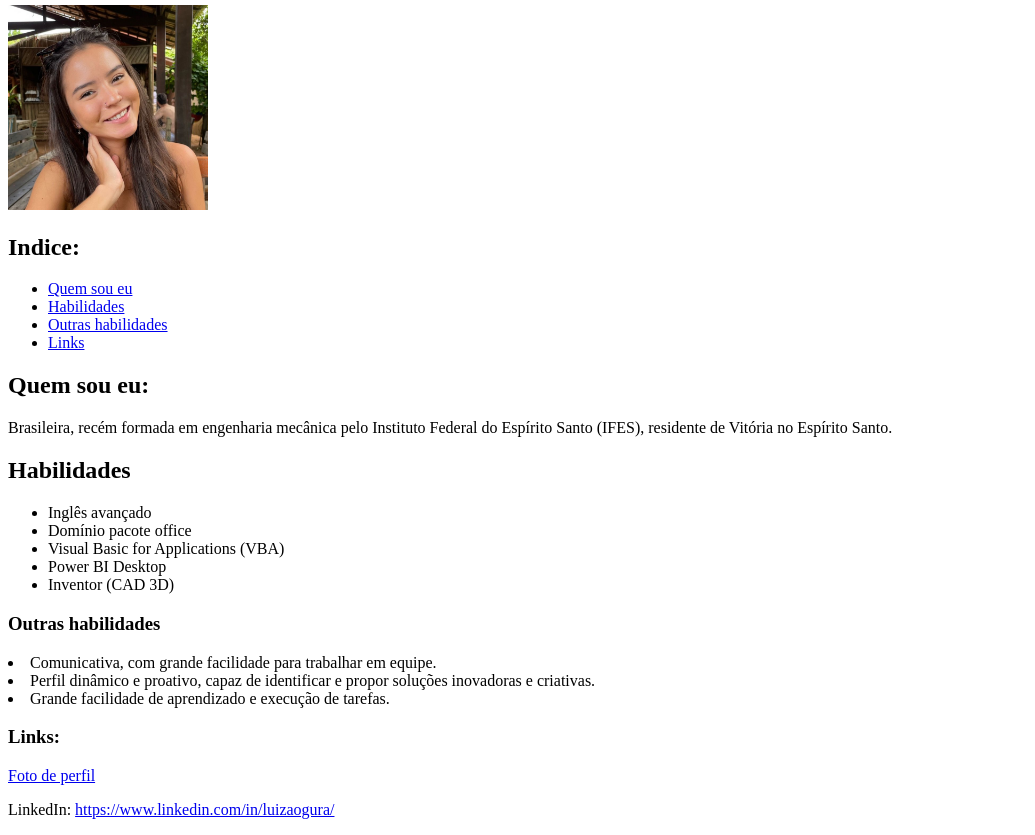
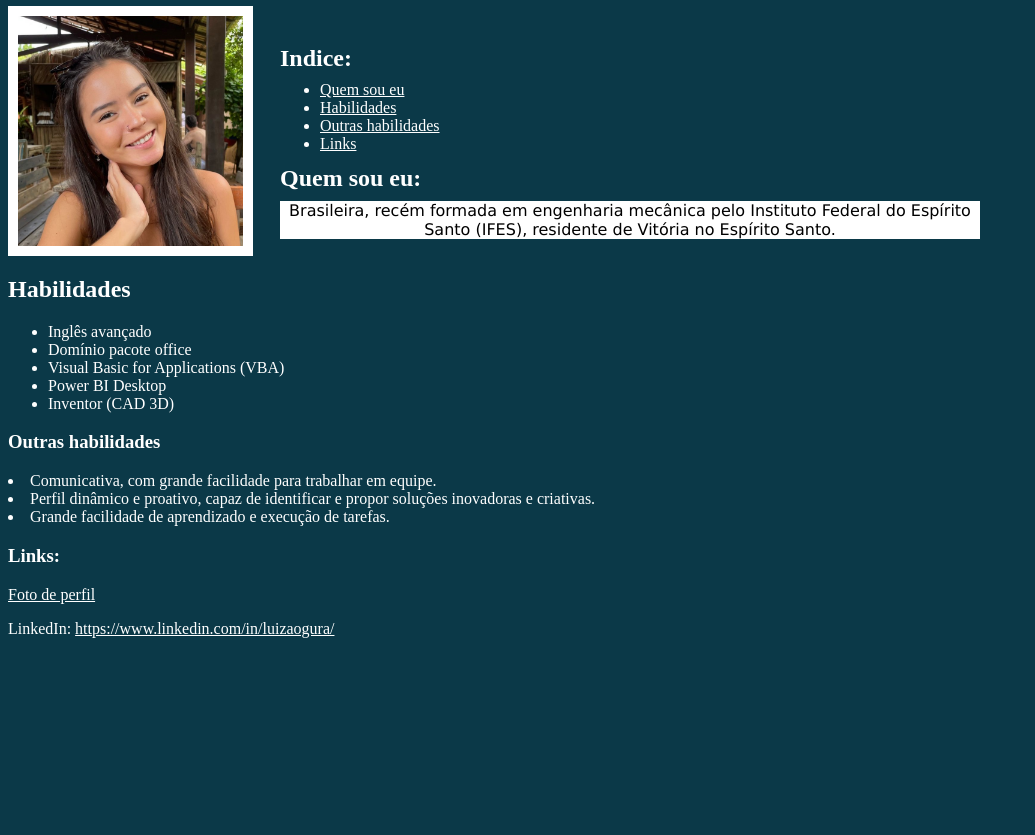
Before and after one commit to luizaogura/portfolio, a plain HTML site: page index.html in a window 1280 px wide. Shown: the part 75-910 px from the top of the page, without its empty margins (0-1035 px from the left). After the commit the page ends 800 px from the top, so only its background shows below. Drawn offline with Linux system fonts and the light colour scheme.

Commit message:
Adicionando arquivo style.css

```diff
--- a/index.html
+++ b/index.html
@@ -1,27 +1,33 @@
 <!DOCTYPE html>
 
 <html lang="pt-br">
+
+<link href="style.css" rel="stylesheet">
   <head>
     <meta charset="UTF-8">
     <title>HTML</title>
   </head>
   <body>
-    <h1>Luiza Pretti Ogura</h1>
+    <div>
+      <h1 class="meuNome">Luiza Pretti Ogura</h1>
+    <div class="imageContainer">
+  <a  name="foto"><img src="sorrindo.jpeg" alt="foto mulher sorrindo com a mão no rosto" id="minhaFoto"></a>
 
-<a name="foto"><img src="sorrindo.jpeg" alt="foto mulher sorrindo com a mão no rosto" width="200"></a>
+    <h2 class="indiceTitulo">Indice:</h2>
+      <ul class="indice">
+          <li><a href="#indice0">Quem sou eu</a></li>
+          <li><a href="#indice1">Habilidades</a></li>
+          <li><a href="#indice2">Outras habilidades</a></li>
+          <li><a href="#indice3">Links</a></li>
+      </ul>
 
-    <h2>Indice:</h2>
-    <ul>
-        <li><a href="#indice0">Quem sou eu</a></li>
-        <li><a href="#indice1">Habilidades</a></li>
-        <li><a href="#indice2">Outras habilidades</a></li>
-        <li><a href="#indice3">Links</a></li>
-    </ul>
+      <a name="indice0"><h2 class="quemSouEu">Quem sou eu:</h2></a>
 
+      <p class="descricao">Brasileira, recém formada em engenharia mecânica pelo Instituto Federal do Espírito Santo (IFES), residente de Vitória no Espírito Santo.</p>
 
+    </div>
+  </div>
 
-     <a name="indice0"><h2>Quem sou eu:</h2></a>
-    <p>Brasileira, recém formada em engenharia mecânica pelo Instituto Federal do Espírito Santo (IFES), residente de Vitória no Espírito Santo.</p>
 
     <a name="indice1"><h2>Habilidades</h2></a>
     <ul>
--- /dev/null
+++ b/style.css
@@ -0,0 +1,54 @@
+*{
+    background-color: #0B3948;
+    color: white;
+}
+
+h1{
+    font-family:Verdana, Geneva, Tahoma, sans-serif;
+    text-align: center;
+}
+
+#minhaFoto {
+    position: absolute;
+    float: left;
+    height: 230px;
+    padding: 10px;
+    background-color: white;
+}
+
+.quemSouEu {
+    position: absolute;
+    top: 220px;
+    left: 280px;
+}
+
+.descricao {
+    font-family: Verdana, Geneva, Tahoma, sans-serif;
+    background-color: white;
+    margin-right: 300px;
+    color: black;
+    position: absolute;
+    text-align: center;
+    top: 260px;
+    left: 280px;
+}
+
+.indiceTitulo {
+    position: absolute;
+    left: 280px;
+    top: 100px;
+    }
+
+.indice {
+    position: absolute;
+    left: 280px;
+    top: 140px;
+}
+
+.imageContainer {
+    height: 250px;
+}
+
+div {
+    border: 10px white ;
+}
```
